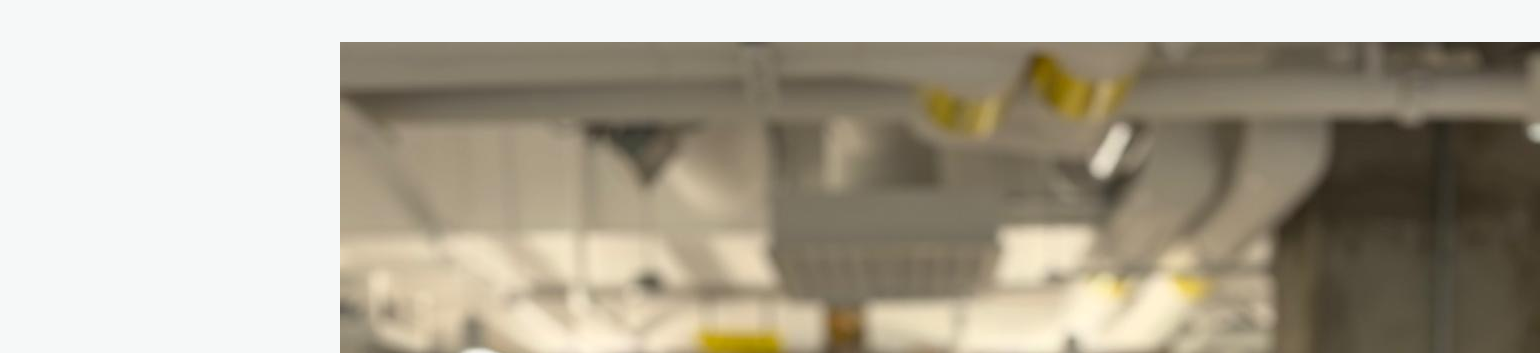
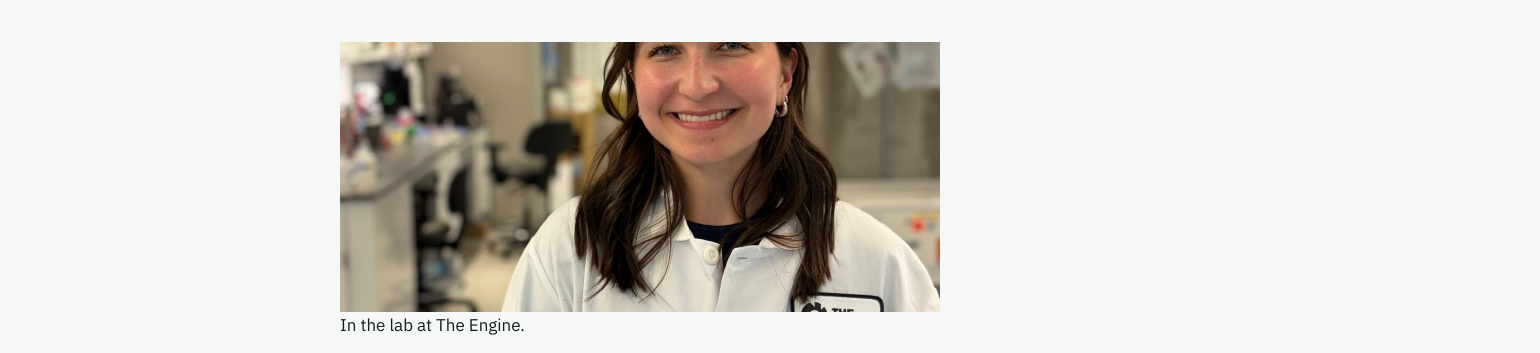
Before and after one commit to roxiarnet/roxiarnet.github.io, a plain HTML site: page pages/helix.html in a window 1280 px wide. Shown: the part 421-774 px from the top of the page, 1540 px wide, since content can reach past the window. Drawn offline with Linux system fonts and the light colour scheme.

Commit message:
Resize Helix gallery photos

```diff
--- a/style.css
+++ b/style.css
@@ -94,4 +94,12 @@ header.sub { gap: 10px; }
   margin-top: 6px;
 }
 
+.page-helix .gallery img {
+  width: 100%;
+  height: 270px;
+  object-fit: cover;
+  object-position: center;
+  display: block;
+}
+
 footer { color: var(--muted); font-size: 14px; display: flex; gap: 8px 14px; flex-wrap: wrap; border-top: 1px solid var(--line); padding-top: 20px; }
```
